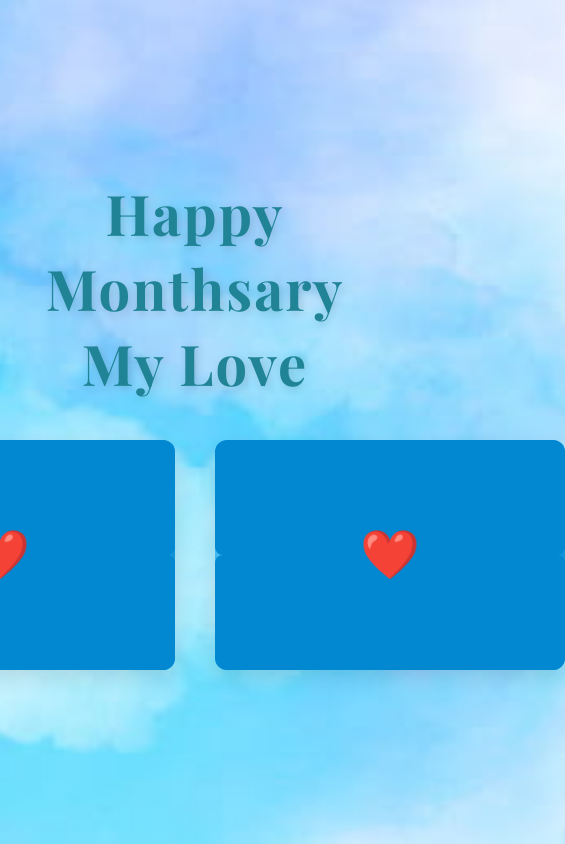
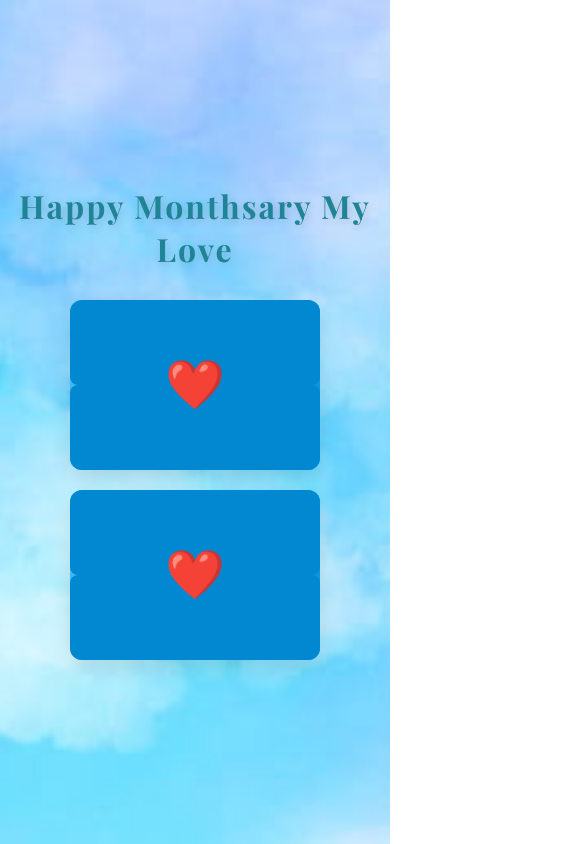
Before and after one commit to DEUC11/LOVE, a plain HTML site: page index.html in a window 390 px wide. Shown: the whole page, 565 px wide, since content can reach past the window. Drawn offline with nearby package versions, Linux system fonts and the light colour scheme.

Commit message:
Update styles.css

```diff
--- a/styles.css
+++ b/styles.css
@@ -17,8 +17,8 @@
 }
 
 h1 {
-    font-family: 'Playfair Display', serif; /* Elegant font for the header */
-    color: #208496; /* Soft pink color */
+  font-family: 'Playfair Display', serif;
+  color: #208496;
   font-size: 3.5em;
   text-align: center;
   margin-bottom: 40px;
@@ -194,3 +194,49 @@
 .envelope:hover .heart {
   transform: translate(-50%, -50%) scale(1.2);
 }
+
+/* Mobile Responsiveness */
+@media (max-width: 768px) {
+  .container {
+      flex-direction: column;
+      gap: 20px;
+  }
+
+  .envelope {
+      width: 280px;
+      height: 180px;
+  }
+
+  .letter-content {
+      width: 90%;
+  }
+
+  h1 {
+      font-size: 2.5em;
+  }
+}
+
+@media (max-width: 480px) {
+  h1 {
+      font-size: 2em;
+      margin-bottom: 30px;
+  }
+
+  .envelope {
+      width: 250px;
+      height: 170px;
+  }
+
+  .letter-content {
+      width: 90%;
+      padding: 20px;
+  }
+
+  .letter-content .content {
+      font-size: 1em;
+  }
+
+  .letter-content h1 {
+      font-size: 2em;
+  }
+}
```
Lines whose indentation alone changed are shown as unchanged.
